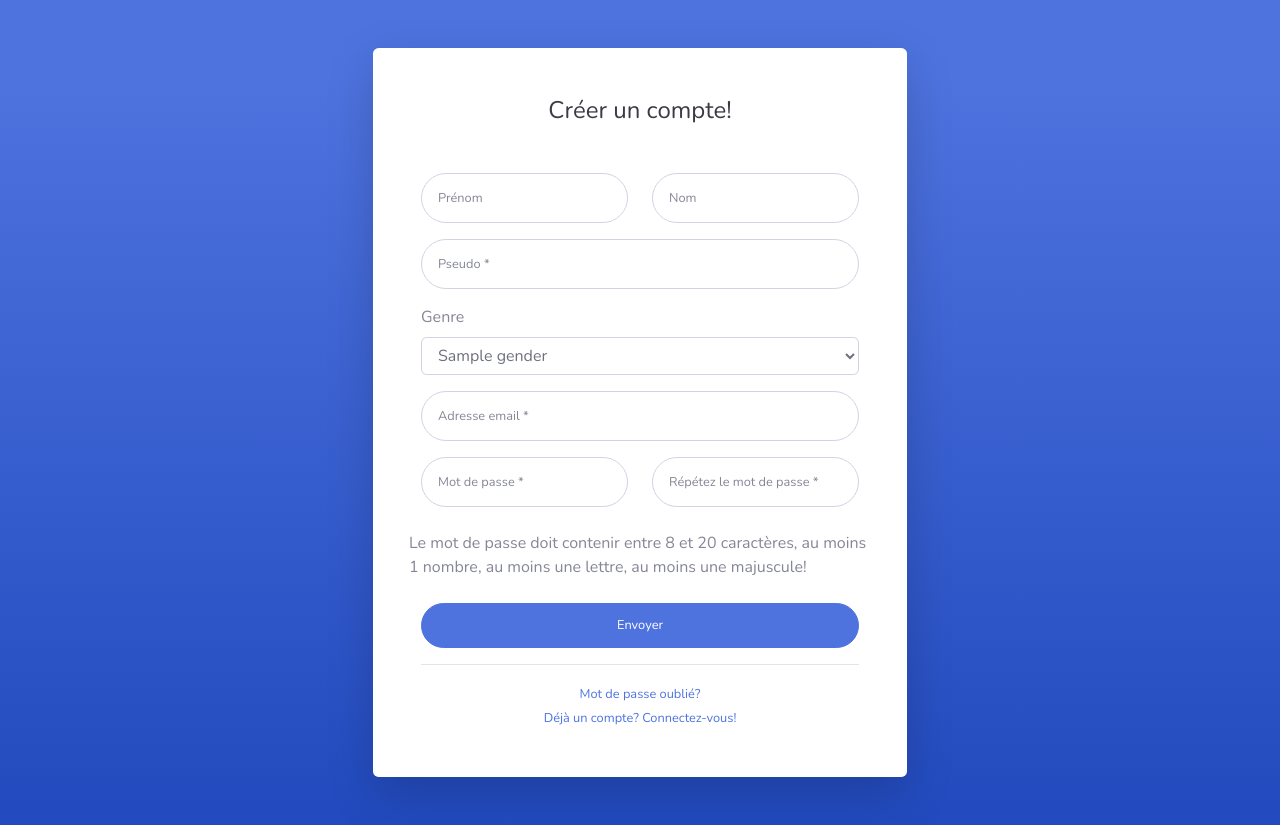
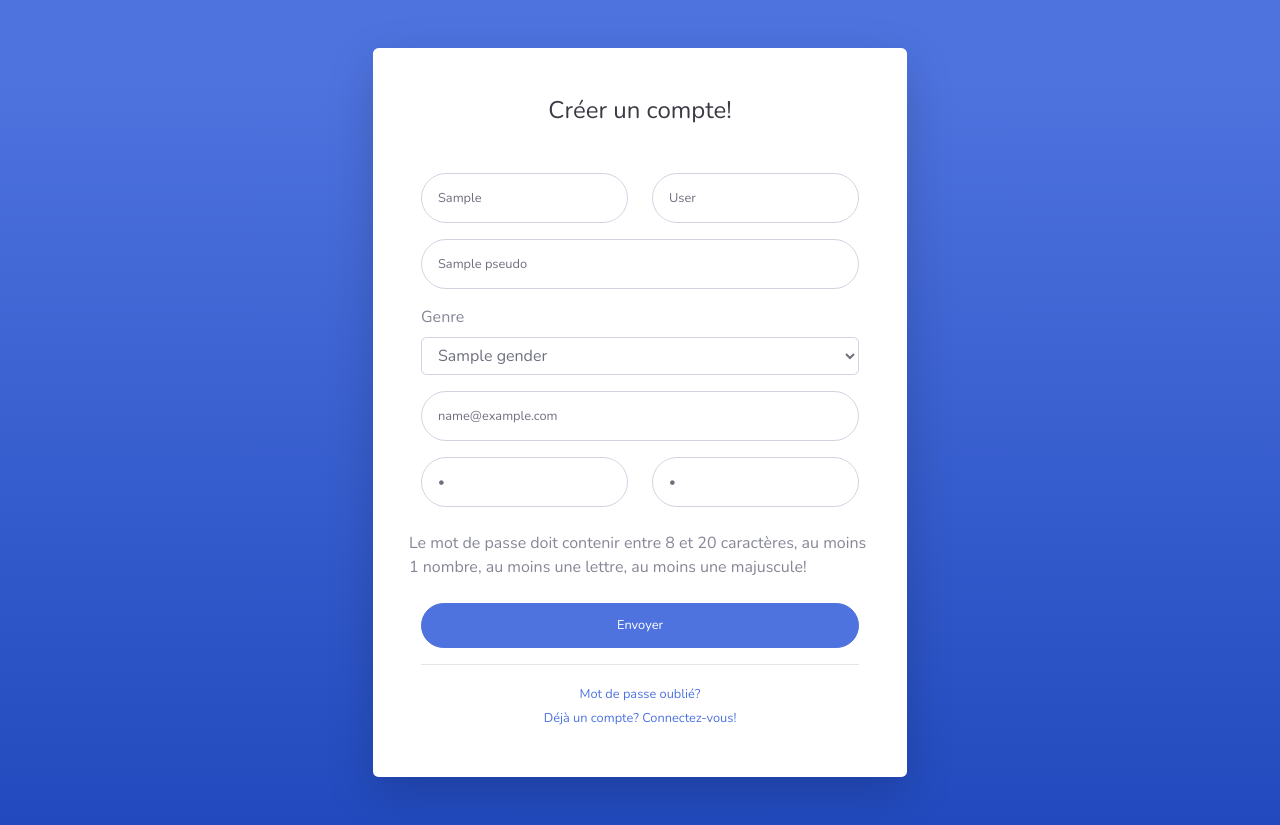
Before and after one commit to Toka69/P5_PHP-blog, a PHP site: template templates/register.html.twig in a window 1280 px wide. Run offline with PHP 8.4, Linux system fonts and the light colour scheme; the template is opened without the code that fills it: most values are stand-ins (such as "Sample title", 1, 10 or a date in 2020); some libraries are stand-ins or nearby versions.

Commit message:
upgrade register

```diff
--- a/src/Manager/UsersManager.php
+++ b/src/Manager/UsersManager.php
@@ -87,6 +87,11 @@ class UsersManager extends AbstractManager
         return $this->db->query('SELECT id, password FROM users WHERE email = \''.$email.'\' ')->fetch();
     }
 
+    public function checkPseudo($pseudo)
+    {
+        return $this->db->query('SELECT pseudo FROM users WHERE pseudo = \''.$pseudo.'\' ')->fetch();
+    }
+
     /**
      * @param User $user
      */
--- a/templates/register.html.twig
+++ b/templates/register.html.twig
@@ -51,34 +51,34 @@
                                             <form class="user" action="register" method="post">
                                                 <div class="form-group row">
                                                     <div class="col-sm-6 mb-3 mb-sm-0">
-                                                        <input type="text" class="form-control form-control-user" name="firstName" id="firstName" placeholder="Prénom">
+                                                        <input type="text" class="form-control form-control-user" name="firstName" id="firstName" placeholder="Prénom" value="{{ value.firstName }}">
                                                     </div>
                                                     <div class="col-sm-6">
-                                                        <input type="text" class="form-control form-control-user" name="lastName" id="lastName" placeholder="Nom">
+                                                        <input type="text" class="form-control form-control-user" name="lastName" id="lastName" placeholder="Nom" value="{{ value.lastName }}">
                                                     </div>
                                                 </div>
                                                 <div class="form-group">
-                                                    <input type="text" class="form-control form-control-user" name="pseudo" id="pseudo" placeholder="Pseudo *" required>
+                                                    <input type="text" class="form-control form-control-user" name="pseudo" id="pseudo" placeholder="Pseudo *" value="{{ value.pseudo }}" required>
                                                 </div>
                                                 <div class="form-group">
                                                         <label for="formControlSelectGender">Genre</label>
                                                         <select class="form-control" id="formControlSelectGender" name="genderId">
                                                             {% for gender in genders %}
-                                                                <option {% if gender.id == 4 %}selected{% endif %} value="{{ gender.id }}">
+                                                                <option {% if gender.id == value.genderId %}selected{% endif %} value="{{ gender.id }}">
                                                                     {{ gender.name }}
                                                                 </option>
                                                             {% endfor %}
                                                         </select>
                                                 </div>
                                                 <div class="form-group">
-                                                    <input type="email" class="form-control form-control-user" name ="email" id="inputEmail" placeholder="Adresse email *" required>
+                                                    <input type="email" class="form-control form-control-user" name ="email" id="inputEmail" placeholder="Adresse email *" value="{{ value.email }}"required>
                                                 </div>
                                                 <div class="form-group row">
                                                     <div class="col-sm-6 mb-3 mb-sm-0">
-                                                        <input type="password" class="form-control form-control-user" name="password" id="inputPassword" placeholder="Mot de passe *" required>
+                                                        <input type="password" class="form-control form-control-user" name="password" id="inputPassword" placeholder="Mot de passe *" value="{{ value.password }}" required>
                                                     </div>
                                                     <div class="col-sm-6">
-                                                        <input type="password" class="form-control form-control-user" name="repeatPassword" id="inputRepeatPassword" placeholder="Répétez le mot de passe *" required>
+                                                        <input type="password" class="form-control form-control-user" name="repeatPassword" id="inputRepeatPassword" placeholder="Répétez le mot de passe *" value="{{ value.repeatPassword }}"required>
                                                     </div>
                                                     <label class="mt-4" for="inputPassword">Le mot de passe doit contenir entre 8 et 20 caractères, au moins 1 nombre, au moins une lettre, au moins une majuscule!</label>
                                                 </div>
```
Also changed, not shown: src/Controller/SecurityController.php (+28 -18 lines).
